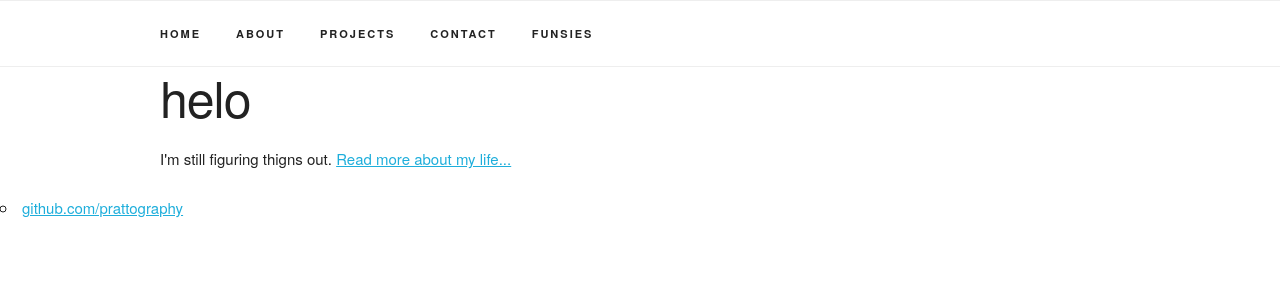
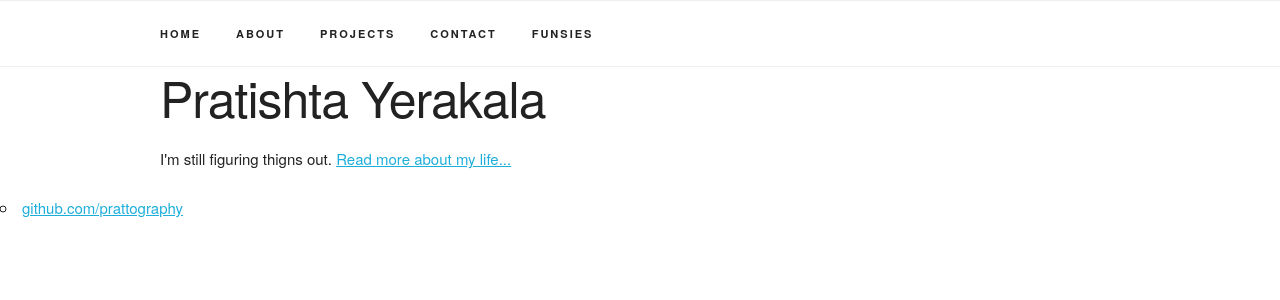
Before and after one commit to pratishta/pratishta.github.io, a Jekyll site: the page built from index.html, in a window 1280 px wide. Shown: the top 300 px of the page. Built offline with Jekyll 4.4.1, drawn with Linux system fonts in a browser that asks for light colours.

Commit message:
Update index.html
added name

```diff
--- a/index.html
+++ b/index.html
@@ -3,7 +3,7 @@ layout: default
 title: prattography
 ---
 <div class="blurb">
-        <h1>helo</h1>
+        <h1 class="title">Pratishta Yerakala</h1>
              <p>I'm still figuring thigns out. <a href="/about">Read more about my life...</a></p>
         <div class="navbar-spacer"></div>
 
```
